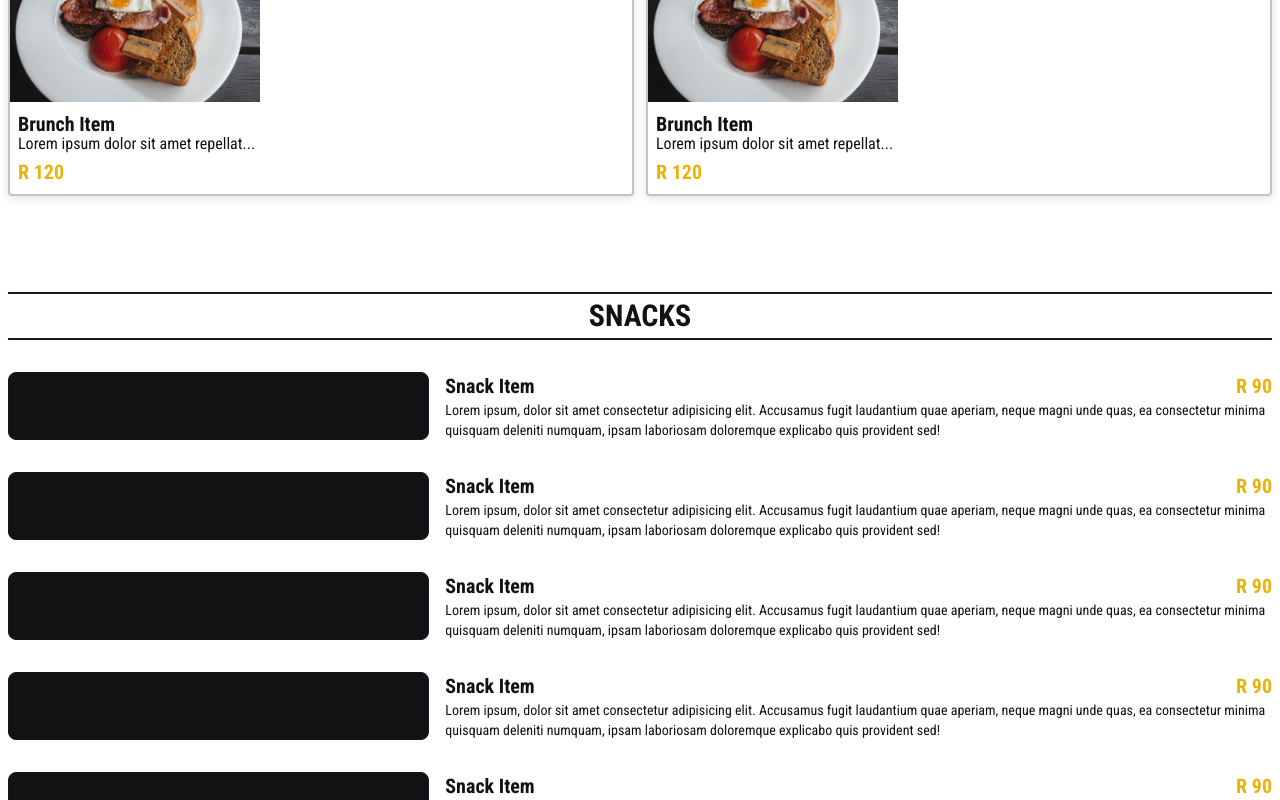
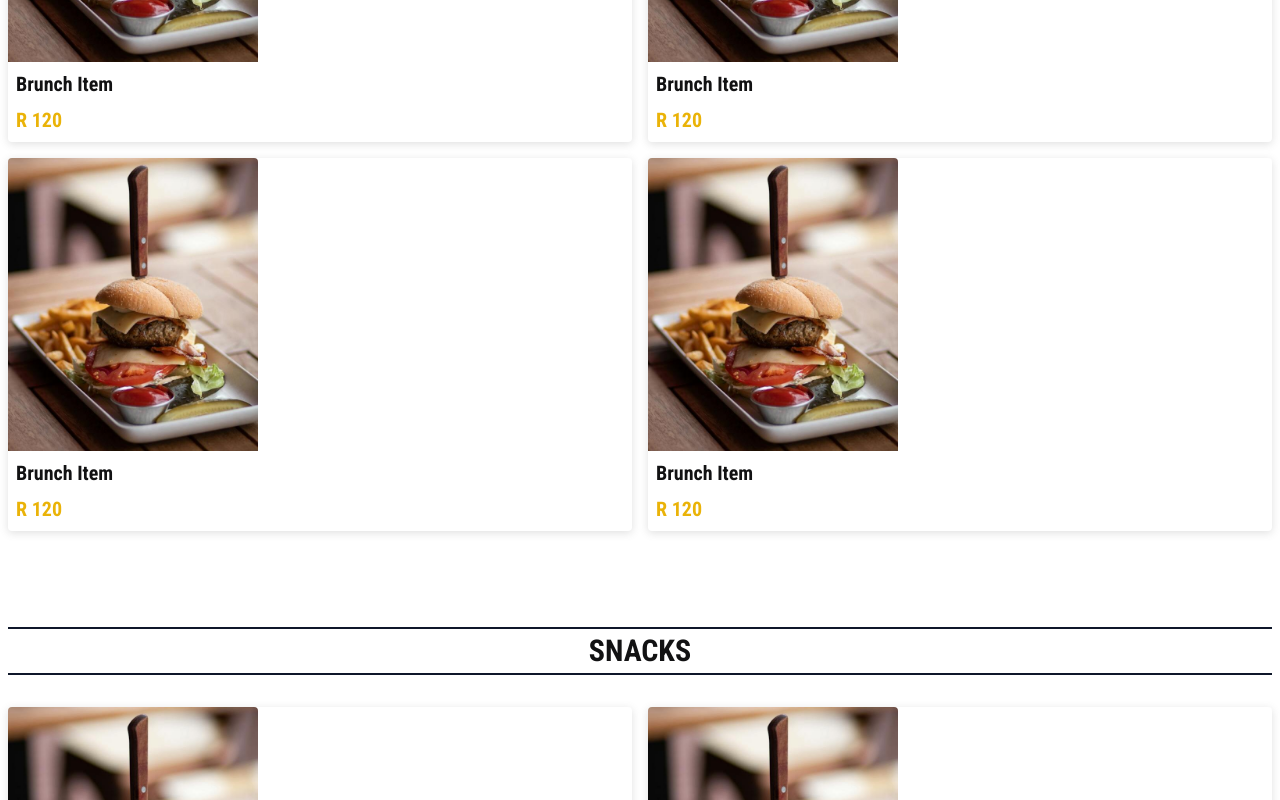
Before and after one commit to erichvorster/craft, a Next.js app: page / in a window 1280 px wide. Shown: the part 1540-2340 px from the top of the page. Built offline with nearby package versions, Linux system fonts and the light colour scheme.

Commit message:
updated drawer

```diff
--- a/app/globals.css
+++ b/app/globals.css
@@ -14,7 +14,7 @@ body{
     --card: 0 0% 100%;
     --card-foreground: 222.2 84% 4.9%;
 
-    --popover: 0 0% 100%;
+    --popover: 260, 4%, 13%;
     --popover-foreground: 222.2 84% 4.9%;
 
     --primary: 222.2 47.4% 11.2%;
--- a/components/Brunch.tsx
+++ b/components/Brunch.tsx
@@ -1,9 +1,9 @@
 import React from "react";
 import CategoryHeader from "./CategoryHeader";
 import { ItemDrawer } from "./ItemDrawer";
-import brunch from "../public/brunch.jpg";
 import Image from "next/image";
 import ItemCard from "./ItemCard";
+import burger from "../public/burger-2.jpg";
 
 const Brunch = () => {
   const items = [1, 2, 3, 4, 5, 6];
@@ -14,9 +14,9 @@ const Brunch = () => {
         subText={"ONLY AVAILABLE BETWEEN 10:30 AND 13:00"}
       />
       <ItemDrawer>
-        <div className="grid grid-cols-2 gap-3 mt-8">
+        <div className="grid grid-cols-2 gap-4 mt-8">
           {items.map((itemm, idx) => (
-            <ItemCard img={brunch} />
+            <ItemCard img={burger} />
           ))}
         </div>
       </ItemDrawer>
--- a/components/Burgers.tsx
+++ b/components/Burgers.tsx
@@ -1,7 +1,27 @@
 import React from "react";
+import CategoryHeader from "./CategoryHeader";
+import { ItemDrawer } from "./ItemDrawer";
+import Image from "next/image";
+import ItemCard from "./ItemCard";
+import burger from "../public/burger-2.jpg";
 
 const Burgers = () => {
-  return <div>Burgers</div>;
+  const items = [1, 2, 3, 4, 5, 6];
+  return (
+    <div className="mt-18">
+      <CategoryHeader
+        headerText={"BURGERS"}
+        subText={"ALL BURGERS COME WITH CHIPS & ONION RINGS OR A SALAD"}
+      />
+      <ItemDrawer>
+        <div className="grid grid-cols-2 gap-4 mt-8">
+          {items.map((itemm, idx) => (
+            <ItemCard img={burger} />
+          ))}
+        </div>
+      </ItemDrawer>
+    </div>
+  );
 };
 
 export default Burgers;
--- a/components/Carousel.tsx
+++ b/components/Carousel.tsx
@@ -69,7 +69,7 @@ const Carousel = ({ images, type }: CarouselProps) => {
             return (
               <motion.div
                 key={index}
-                className="min-w-[13rem] min-h-[13rem]  m-2 -z-20 relative  pb-2 card-shadow bg-white border-2 border-foreground rounded"
+                className="min-w-[13rem] min-h-[13rem]  m-2 -z-20 relative  pb-2 card-shadow bg-white  rounded"
               >
                 <Image
                   src={img}
--- a/components/ItemCard.tsx
+++ b/components/ItemCard.tsx
@@ -7,7 +7,7 @@ type ItemCardProps = {
 
 const ItemCard = ({ img }: ItemCardProps) => {
   return (
-    <div className=" flex flex-col card-shadow bg-white border-2 border-foreground/25 rounded">
+    <div className=" flex flex-col card-shadow bg-white  rounded">
       <div>
         <Image
           src={img}
@@ -20,7 +20,6 @@ const ItemCard = ({ img }: ItemCardProps) => {
       <div>
         <div className="p-2">
           <h5 className="text-xl font-bold">Brunch Item</h5>
-          <p className="leading-3">Lorem ipsum dolor sit amet repellat...</p>
           <h5 className="text-xl font-bold text-yellow-500 pt-2">R 120</h5>
         </div>
       </div>
--- a/components/ItemDrawer.tsx
+++ b/components/ItemDrawer.tsx
@@ -24,7 +24,6 @@ type ItemDrawerProps = {
 
 export function ItemDrawer({ children, image, beer, food }: ItemDrawerProps) {
   return (
-    <div className="z-10">
     <Drawer.Root shouldScaleBackground>
       <Drawer.Trigger asChild>
         <div>{children}</div>
@@ -32,7 +31,8 @@ export function ItemDrawer({ children, image, beer, food }: ItemDrawerProps) {
 
       <Drawer.Portal>
         <Drawer.Overlay className="fixed inset-0 bg-black/40" />
-          <Drawer.Content className="bg-zinc-100 flex flex-col rounded-t-[10px] h-[96%] mt-24 fixed bottom-0 left-0 right-0">
+        <Drawer.Content className="bg-popover text-zinc-200 flex flex-col rounded-t-[10px] h-[96%] mt-24 fixed bottom-0 left-0 right-0">
+          <div className="mx-auto w-12 h-1.5 flex-shrink-0 rounded-full bg-zinc-300 mb-4 mt-4" />
           {beer && (
             <div>
               <div className="">
@@ -48,11 +48,11 @@ export function ItemDrawer({ children, image, beer, food }: ItemDrawerProps) {
                   <table className="w-full">
                     <tbody>
                       <tr>
-                          <td className="border-t-2 border-r-2 border-b-2 border-black w-[80%] text-3xl p-4">
+                        <td className="border-t-2 border-r-2 border-b-2 border-zinc-200 w-[80%] text-3xl p-4">
                           {beer.producer} -
                           <span className="font-bold">{beer.name}</span>
                         </td>
-                          <td className="border-t-2 border-r-0 border-b-2 border-black w-[20%] text-3xl font-bold text-center">
+                        <td className="border-t-2 border-r-0 border-b-2 border-zinc-200 w-[20%] text-3xl font-bold text-center">
                           {beer.alcoholPercentage}%
                         </td>
                       </tr>
@@ -66,38 +66,38 @@ export function ItemDrawer({ children, image, beer, food }: ItemDrawerProps) {
                 <table className="w-full border-collapse text-center">
                   <thead>
                     <tr className="font-bold ">
-                        <td className="border-t-2 border-r-2 border-b-2 border-black p-2 w-[20%]">
+                      <td className="border-t-2 border-r-2 border-b-2 border-zinc-200 p-2 w-[20%]">
                         160ml
                       </td>
-                        <td className="border-t-2 border-r-2 border-b-2 border-black p-2 w-[20%]">
+                      <td className="border-t-2 border-r-2 border-b-2 border-zinc-200 p-2 w-[20%]">
                         340ml
                       </td>
-                        <td className="border-t-2 border-r-2 border-b-2 border-black p-2 w-[20%]">
+                      <td className="border-t-2 border-r-2 border-b-2 border-zinc-200 p-2 w-[20%]">
                         500ml
                       </td>
-                        <td className="border-t-2 border-r-2 border-b-2 border-black p-2 w-[20%]">
+                      <td className="border-t-2 border-r-2 border-b-2 border-zinc-200 p-2 w-[20%]">
                         1L
                       </td>
-                        <td className="border-t-2 border-r-0 border-b-2 border-black p-2 w-[20%]">
+                      <td className="border-t-2 border-r-0 border-b-2 border-zinc-200 p-2 w-[20%]">
                         2.3L
                       </td>
                     </tr>
                   </thead>
                   <tbody>
                     <tr className="font-bold text-yellow-500/75 text-2xl">
-                        <td className="border-r-2 border-b-2 border-black py-2">
+                      <td className="border-r-2 border-b-2 border-zinc-200 py-2">
                         {beer.variantPrices[0].price}
                       </td>
-                        <td className="border-r-2 border-b-2 border-black py-2">
+                      <td className="border-r-2 border-b-2 border-zinc-200 py-2">
                         {beer.variantPrices[1].price}
                       </td>
-                        <td className="border-r-2 border-b-2 border-black py-2">
+                      <td className="border-r-2 border-b-2 border-zinc-200 py-2">
                         {beer.variantPrices[2].price}
                       </td>
-                        <td className="border-r-2 border-b-2 border-black py-2">
+                      <td className="border-r-2 border-b-2 border-zinc-200 py-2">
                         {beer.variantPrices[3].price}
                       </td>
-                        <td className="border-r-0 border-b-2 border-black py-2">
+                      <td className="border-r-0 border-b-2 border-zinc-200 py-2">
                         {beer.variantPrices[4].price}
                       </td>
                     </tr>
@@ -116,8 +116,8 @@ export function ItemDrawer({ children, image, beer, food }: ItemDrawerProps) {
                     Unstyled drawer for React.
                   </Drawer.Title>
                   <p className="text-zinc-600 mb-2">
-                      This component can be used as a replacement for a Dialog
-                      on mobile and tablet devices.
+                    This component can be used as a replacement for a Dialog on
+                    mobile and tablet devices.
                   </p>
                   <p className="text-zinc-600 mb-8">
                     It uses{" "}
@@ -194,6 +194,5 @@ export function ItemDrawer({ children, image, beer, food }: ItemDrawerProps) {
         </Drawer.Content>
       </Drawer.Portal>
     </Drawer.Root>
-    </div>
   );
 }
--- a/components/Sandwhiches.tsx
+++ b/components/Sandwhiches.tsx
@@ -1,45 +1,23 @@
 import React from "react";
 import CategoryHeader from "./CategoryHeader";
-import {
-  Dialog,
-  DialogContent,
-  DialogDescription,
-  DialogHeader,
-  DialogTitle,
-  DialogTrigger,
-} from "@/components/ui/dialog";
-import { Button } from "./ui/button";
-import { MoveLeft } from "lucide-react";
 import { ItemDrawer } from "./ItemDrawer";
+import Image from "next/image";
+import ItemCard from "./ItemCard";
+import burger from "../public/burger-2.jpg";
 
 const Sandwhiches = () => {
-  const items = [1, 2, 3, 4, 5];
-
+  const items = [1, 2, 3, 4, 5, 6];
   return (
-    <>
+    <div className="mt-18">
       <CategoryHeader headerText={"SANDWHICHES, DOGS & LIGHTER MEALS"} />
       <ItemDrawer>
-        <div>
-          {items.map((item, idx) => (
-            <div className="grid grid-cols-4 mt-8">
-              <div className=" w-auto border border-primary rounded bg-foreground col-span-2"></div>
-              <div className="col-span-2 ml-4">
-                <div className="flex justify-between">
-                  <h5 className="text-xl font-bold">Snack Item</h5>
-                  <h5 className="text-xl font-bold text-yellow-500">R 90</h5>
-                </div>
-                <p className="text-sm text-start">
-                  Lorem ipsum, dolor sit amet consectetur adipisicing elit.
-                  Accusamus fugit laudantium quae aperiam, neque magni unde
-                  quas, ea consectetur minima quisquam deleniti numquam, ipsam
-                  laboriosam doloremque explicabo quis provident sed!
-                </p>
-              </div>
-            </div>
+        <div className="grid grid-cols-2 gap-4 mt-8">
+          {items.map((itemm, idx) => (
+            <ItemCard img={burger} />
           ))}
         </div>
       </ItemDrawer>
-    </>
+    </div>
   );
 };
 
--- a/components/Snacks.tsx
+++ b/components/Snacks.tsx
@@ -1,31 +1,21 @@
 import React from "react";
 import CategoryHeader from "./CategoryHeader";
 import { ItemDrawer } from "./ItemDrawer";
+import Image from "next/image";
+import ItemCard from "./ItemCard";
+import burger from "../public/burger-2.jpg";
 
 const Snacks = () => {
-  const items = [1, 2, 3, 4, 5];
-
+  const items = [1, 2, 3, 4, 5, 6];
   return (
-    <div>
+    <div className="mt-18">
       <CategoryHeader headerText={"SNACKS"} />
       <ItemDrawer>
-        {items.map((itemm, idx) => (
-          <div className="grid grid-cols-3 mt-8">
-            <div className=" w-auto border border-primary rounded-lg bg-foreground"></div>
-            <div className="col-span-2 ml-4">
-              <div className="flex justify-between">
-                <h5 className="text-xl font-bold">Snack Item</h5>
-                <h5 className="text-xl font-bold text-yellow-500">R 90</h5>
-              </div>
-              <p className="text-sm text-start">
-                Lorem ipsum, dolor sit amet consectetur adipisicing elit.
-                Accusamus fugit laudantium quae aperiam, neque magni unde quas,
-                ea consectetur minima quisquam deleniti numquam, ipsam
-                laboriosam doloremque explicabo quis provident sed!
-              </p>
-            </div>
-          </div>
-        ))}
+        <div className="grid grid-cols-2 gap-4 mt-8">
+          {items.map((itemm, idx) => (
+            <ItemCard img={burger} />
+          ))}
+        </div>
       </ItemDrawer>
     </div>
   );
```
Also changed, not shown: app/page.tsx (+6 -1 lines), public/burger-2.jpg (added). Lines whose indentation alone changed are shown as unchanged.
